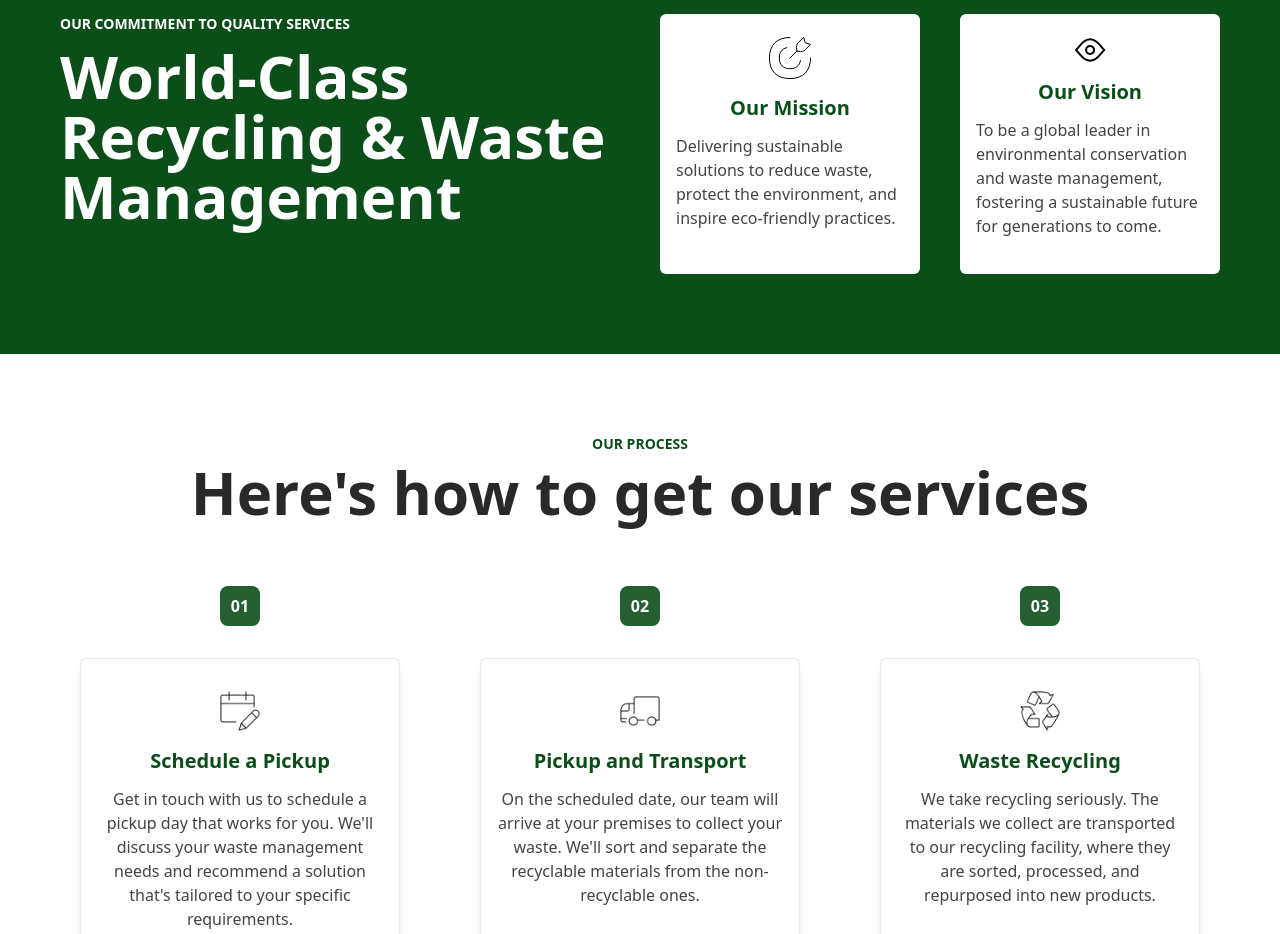
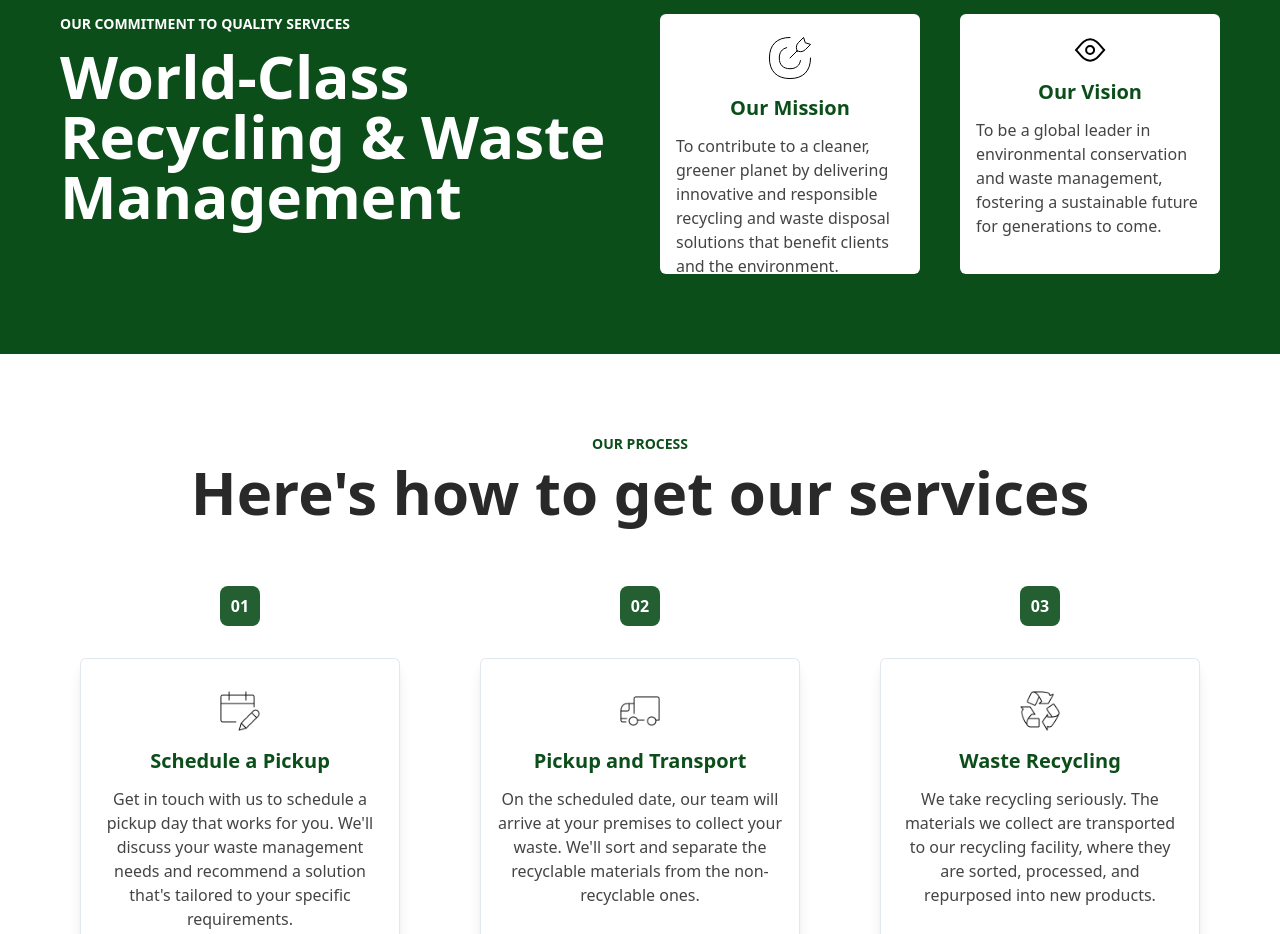
Before and after one commit to tomito26/qantumfield-distribution, a Next.js app: page /about in a window 1280 px wide. Shown: the part 1100-2034 px from the top of the page. Built offline with nearby package versions, Linux system fonts and the light colour scheme.

Commit message:
style: modified our mission  on the about page

```diff
--- a/components/about-page/about.tsx
+++ b/components/about-page/about.tsx
@@ -141,8 +141,9 @@ const About = () => {
                 Our Mission
               </h2>
               <p className="text-base">
-                Delivering sustainable solutions to reduce waste, protect the
-                environment, and inspire eco-friendly practices.
+                To contribute to a cleaner, greener planet by delivering
+                innovative and responsible recycling and waste disposal
+                solutions that benefit clients and the environment.
               </p>
             </div>
           </div>
@@ -215,10 +216,10 @@ const About = () => {
                 Schedule a Pickup
               </h2>
               <p className="text-base text-center">
-                Get in touch with us to schedule a pickup day
-                that works for you. We&apos;ll discuss your waste management
-                needs and recommend a solution that&apos;s tailored to your
-                specific requirements.
+                Get in touch with us to schedule a pickup day that works for
+                you. We&apos;ll discuss your waste management needs and
+                recommend a solution that&apos;s tailored to your specific
+                requirements.
               </p>
             </div>
           </div>
```
